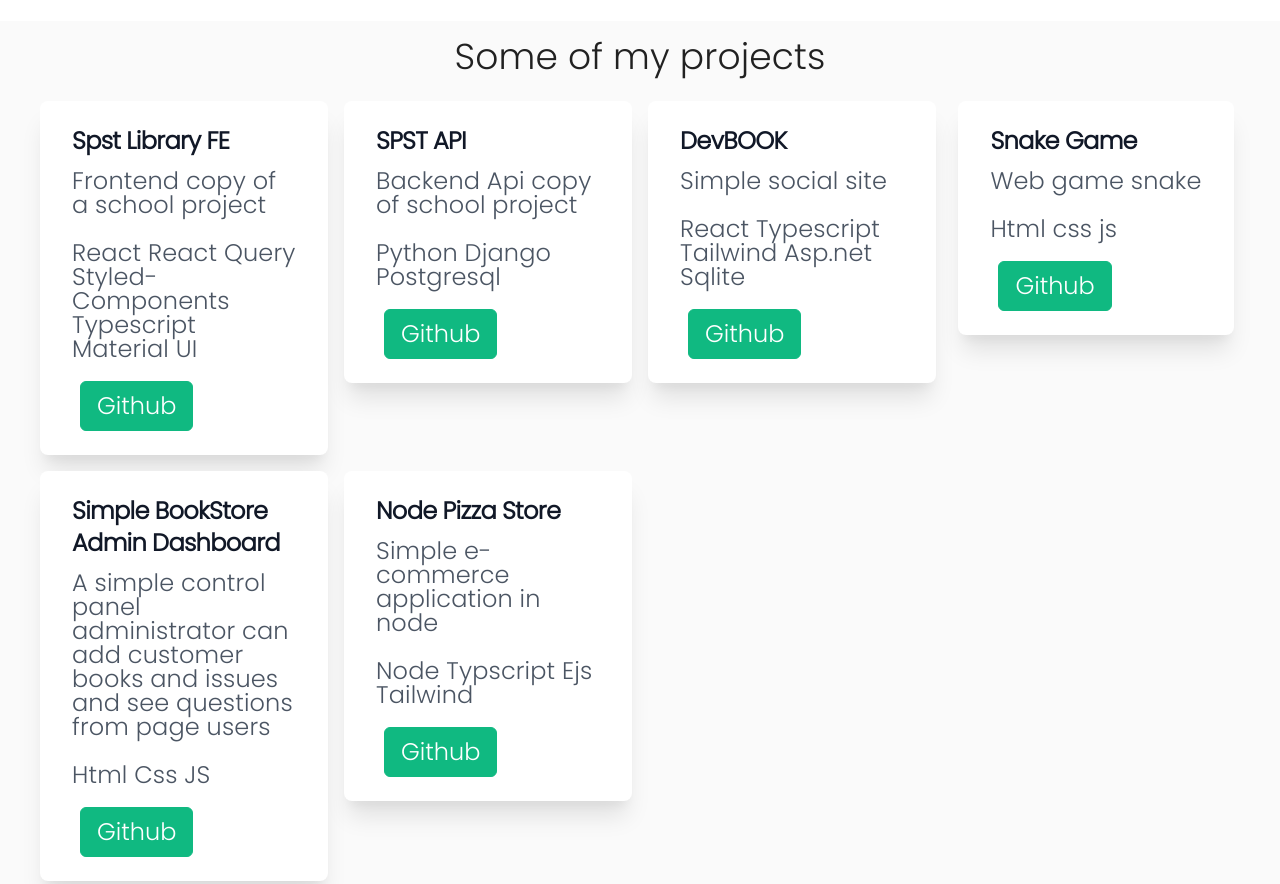
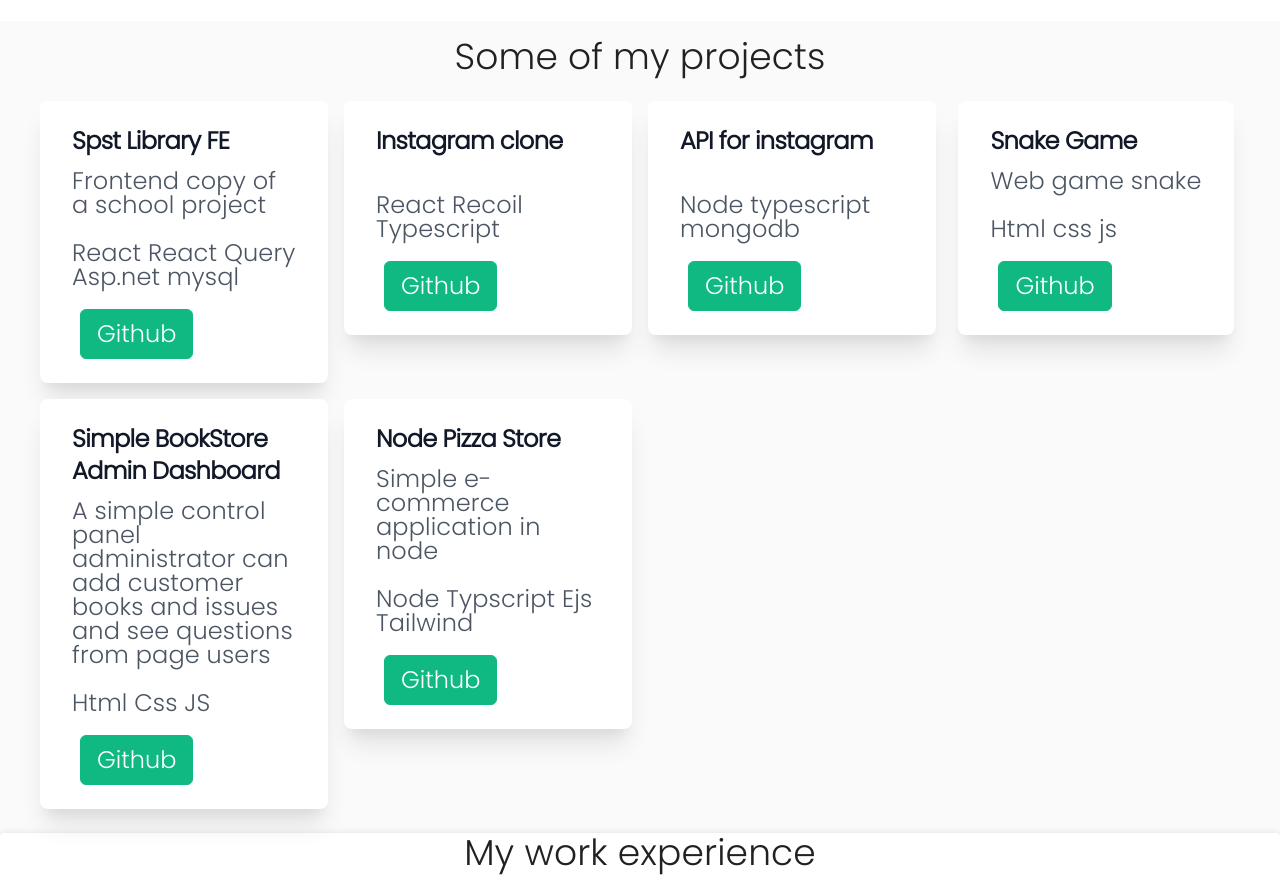
Before and after one commit to peterdinis/Portfolio-Dinis, a React (Create React App) app: page / in a window 1280 px wide. Shown: the part 1840-2724 px from the top of the page. Built offline with nearby package versions, Linux system fonts and the light colour scheme.

Commit message:
Projects updated

```diff
--- a/src/components/projects/MyProjects.jsx
+++ b/src/components/projects/MyProjects.jsx
@@ -1,34 +1,34 @@
 import Project from "./Project";
-import {useTranslation} from "react-i18next";
+import { useTranslation } from "react-i18next";
 
 const MyProjects = () => {
-  const {t} = useTranslation ();
+  const { t } = useTranslation();
 
   return (
     <div className="mt-1">
-      <h1 className="text-center mt-4 text-4xl">{t("description.myProjects")}</h1>
+      <h1 className="text-center mt-4 text-4xl">
+        {t("description.myProjects")}
+      </h1>
       <div className="mt-6 px-10 grid grid-cols-4 gap-4">
         <Project
           name={t("description.projectOne")}
           description={t("description.projectOneD")}
-          subName="React React Query Styled-Components Typescript Material UI"
-          link="https://github.com/peterdinis/React-SPST-Kniznica"
+          subName="React React Query Asp.net mysql"
+          link="https://github.com/peterdinis/React-Aspnet-SchollApp"
           firstLinkName="Github"
         />
 
         <Project
-          name={t("description.projectTwo")}
-          description={t("description.projectTwoD")}
-          subName="Python Django Postgresql"
-          link="https://github.com/peterdinis/SPST-Book-API"
+          name={t("description.insta")}
+          subName="React Recoil Typescript"
+          link="https://github.com/peterdinis/DevStagram-Frontend"
           firstLinkName="Github"
         />
 
         <Project
-          name="DevBOOK"
-          description={t("description.newProject")}
-          subName="React Typescript Tailwind Asp.net Sqlite"
-          link="https://github.com/peterdinis/Social-Site-2.0"
+          name={t("description.instaBE")}
+          subName="Node typescript mongodb"
+          link="https://github.com/peterdinis/Dev-Stagram-Backend"
           firstLinkName="Github"
         />
 
--- a/src/i18n/i18n.js
+++ b/src/i18n/i18n.js
@@ -38,6 +38,8 @@ i18n
             uuappHeader: "What is uuapp",
             newProject: "Simple social site",
             newCompany: "Inver s.r.o",
+            insta: "Instagram clone",
+            instaBE: "API for instagram",
             newProjectOne: "Simple e-commerce application in node",
             newProjectTwo: "Client for foodStore e-commerce app",
             newProjectThree: "API for foodStore e-commerce app",
@@ -50,6 +52,8 @@ i18n
       sk: {
         translation: {
           description: {
+            insta: "Kópia Instagramu",
+            instaBE:"Backend instagram",
             aboutMe: "Pár viet o mne",
             firstSentence: "Ahoj Volám sa Peter Dinis. Mám 20 rokov. Pochádzam z Bardejova. Naštevoval som Strednú priemyselnú školu technickú(SPŠT) v Bardejove. Skúsil som to aj na vysokej škole v Žiline, ale tam mi to nevyšlo. Odbor Informatika. Medzi moje záujmy patrí futbal, volejbal.",
             secondSentence: "Najväčšie skúsenosti mám z technológiami: React Python Django a Typescript Node.",
```
